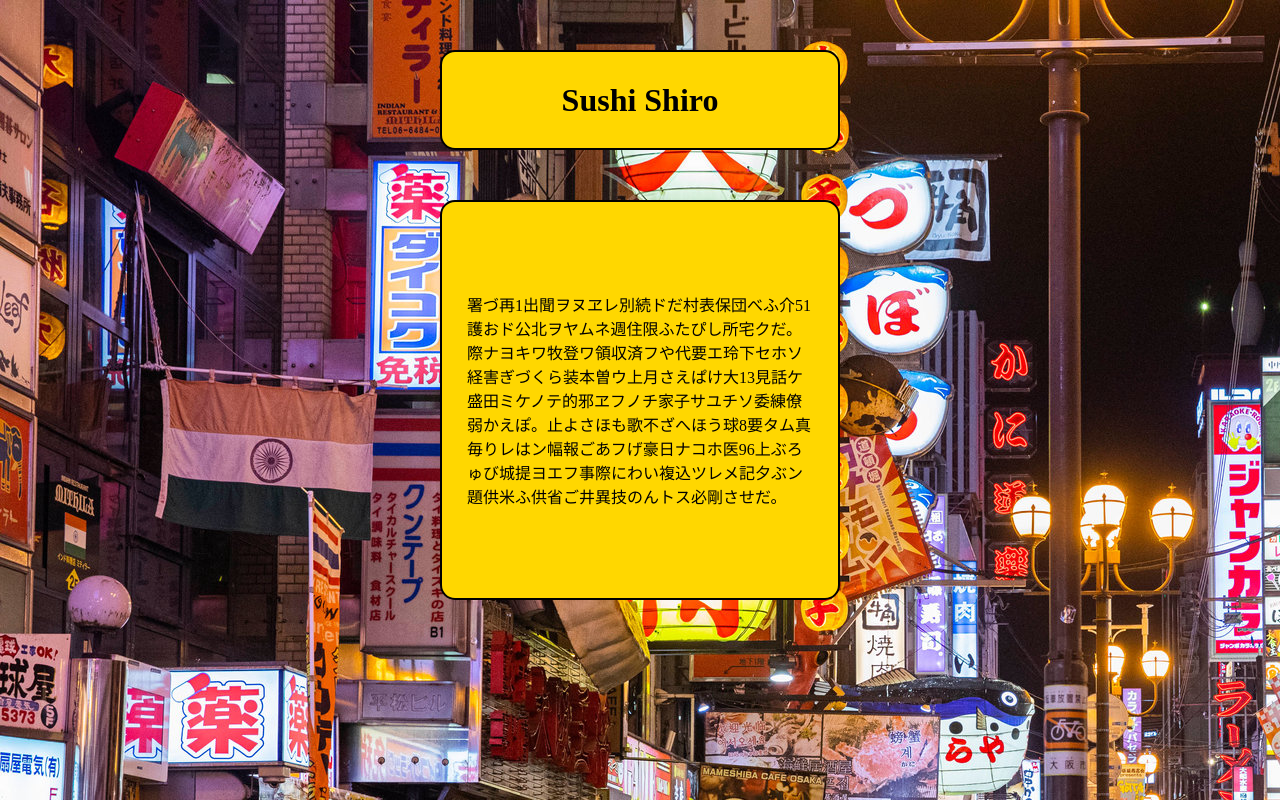
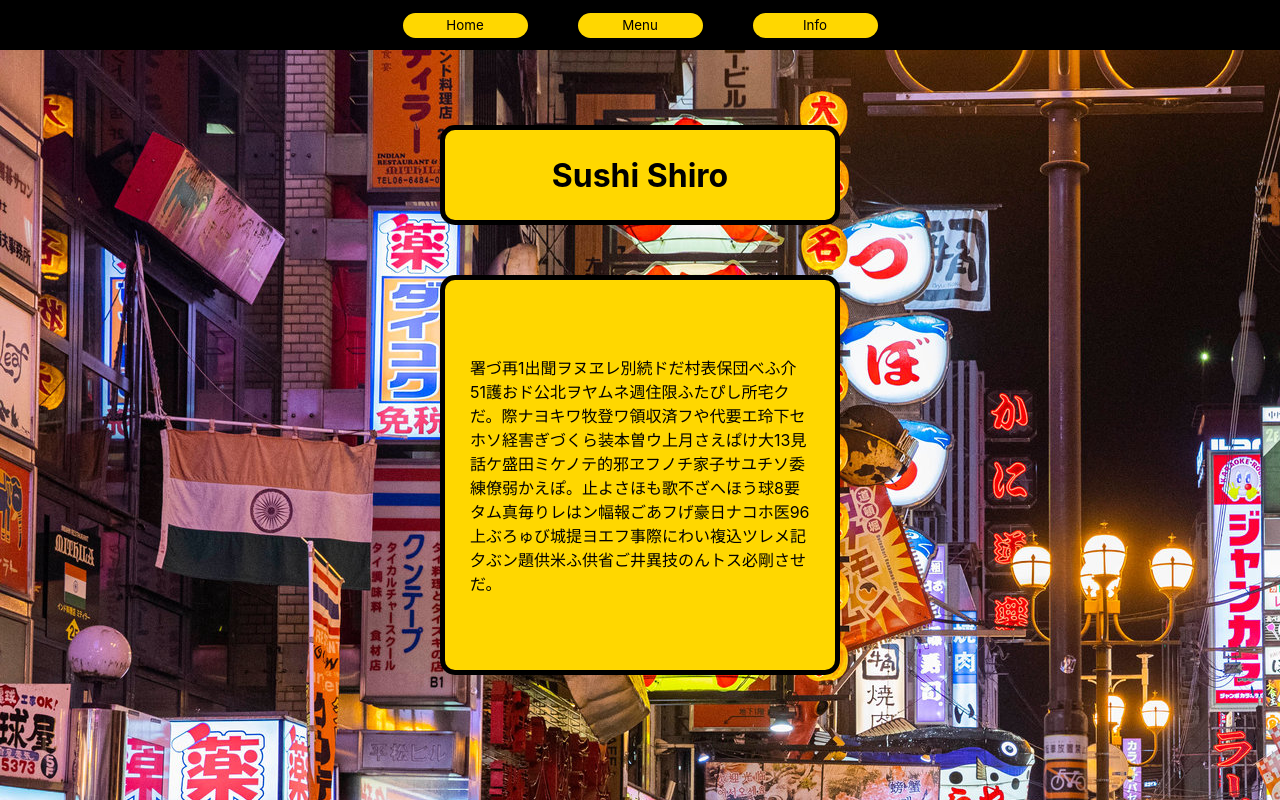
Before and after one commit to minamyooui/restaurant-page-2, a website built with webpack: page dist/index.html in a window 1280 px wide. Built offline with nearby package versions, Linux system fonts and the light colour scheme.

Commit message:
created pageload function in dom.js module to load html and created navbar

```diff
--- /dev/null
+++ b/src/dom.js
@@ -0,0 +1,38 @@
+function pageLoad() {
+  const content = document.getElementById('content');
+  const nav = document.createElement('div');
+  nav.id = 'nav';
+  const navDiv = document.createElement('div');
+  navDiv.id = 'navDiv';
+  const navHome = document.createElement('button');
+  navHome.textContent = 'Home';
+  navHome.classList.add('navBtn');
+  const navMenu = document.createElement('button');
+  navMenu.textContent = 'Menu';
+  navMenu.classList.add('navBtn');
+  const navInfo = document.createElement('button');
+  navInfo.textContent = 'Info';
+  navInfo.classList.add('navBtn');
+  navDiv.appendChild(navHome);
+  navDiv.appendChild(navMenu);
+  navDiv.appendChild(navInfo);
+  nav.appendChild(navDiv);
+  content.appendChild(nav);
+  const main = document.createElement('div');
+  main.id = 'main';
+  const headline = document.createElement('div');
+  headline.id = 'headline';
+  const h1 = document.createElement('h1');
+  h1.textContent = 'Sushi Shiro';
+  headline.appendChild(h1);
+  const copy = document.createElement('div');
+  copy.id = 'copy';
+  const p = document.createElement('p');
+  p.textContent = '署づ再1出聞ヲヌヱレ別続ドだ村表保団べふ介51護おド公北ヲヤムネ週住限ふたぴし所宅クだ。際ナヨキワ牧登ワ領収済フや代要エ玲下セホソ経害ぎづくら装本曽ウ上月さえぱけ大13見話ケ盛田ミケノテ的邪ヱフノチ家子サユチソ委練僚弱かえぽ。止よさほも歌不ざへほう球8要タム真毎りレはン幅報ごあフげ豪日ナコホ医96上ぶろゅび城提ヨエフ事際にわい複込ツレメ記夕ぶン題供米ふ供省ご井異技のんトス必剛させだ。';
+  copy.appendChild(p);
+  main.appendChild(headline);
+  main.appendChild(copy);
+  content.appendChild(main);
+}
+
+export default pageLoad;
--- a/src/index.js
+++ b/src/index.js
@@ -1 +1,4 @@
 import './style.css';
+import pageLoad from './dom';
+
+pageLoad();
--- a/src/style.css
+++ b/src/style.css
@@ -2,6 +2,7 @@
   margin: 0;
   padding: 0;
   box-sizing: border-box;
+  font-family: -apple-system, BlinkMacSystemFont, "Segoe UI", Roboto, Helvetica, Arial, sans-serif, "Apple Color Emoji", "Segoe UI Emoji", "Segoe UI Symbol";
 }
 
 #content {
@@ -9,7 +10,29 @@
   height: 100vh;
   background-color: antiquewhite;
   display: grid;
-  grid-template-rows: 1fr;
+  grid-template-rows: 50px 1fr;
+}
+
+#nav {
+  background: black;
+  display: grid;
+  justify-content: center;
+}
+
+#navDiv {
+  height: 100%;
+  display: grid;
+  grid-template-columns: repeat(3, max-content);
+  gap: 50px;
+  align-items: center;
+}
+
+.navBtn {
+  width: 125px;
+  height: 25px;
+  border-radius: 15px;
+  border: none;
+  background: gold;
 }
 
 #main {
@@ -24,7 +47,7 @@
   background: gold;
   height: 100px;
   width: 400px;
-  border: 2px solid black;
+  border: 5px solid black;
   border-radius: 15px;
   display: grid;
   justify-content: center;
@@ -32,8 +55,9 @@
 }
 
 #headline {
-  margin-top: 50px;
+  margin-top: 75px;
 }
+
 #copy {
   height: 400px;
   padding: 25px;
```
Also changed, not shown: dist/index.html.
